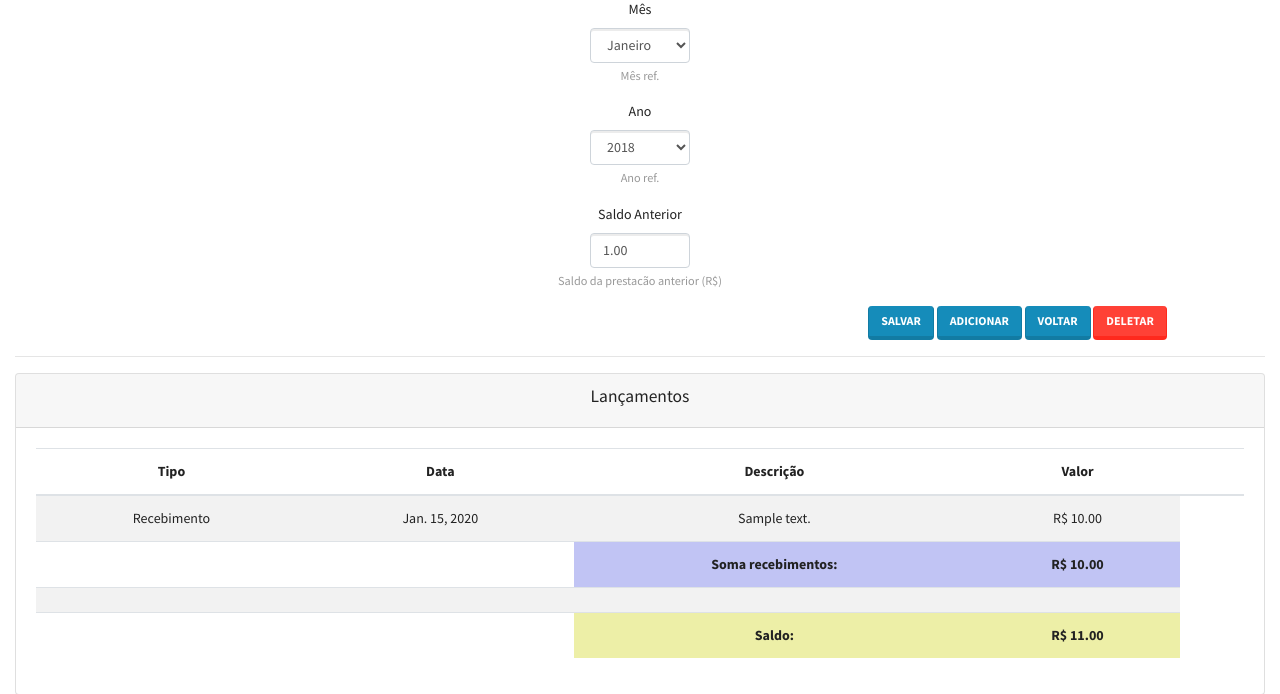
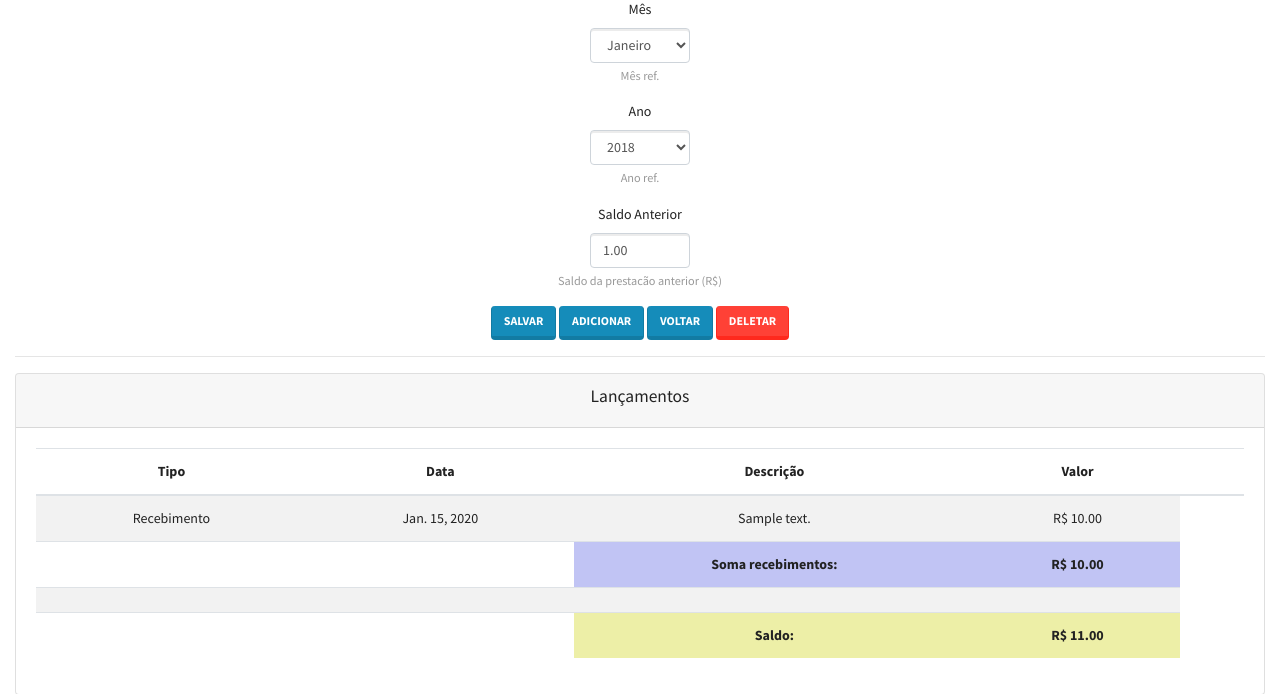
Before and after one commit to dalraf/controlecondominio, a Django app: page /prestacao/edit/1/ in a window 1280 px wide. Shown: the part 91-785 px from the top of the page. Run offline with Django 3.2, Linux system fonts and the light colour scheme; a user stored in the database is signed in; tables that the repository leaves empty hold one stand-in row (values such as "Sample post"); some libraries are stand-ins or nearby versions.

Commit message:
Alterado posição dos botoes

```diff
--- a/controlecondominio/templates/atualizaprestacao.html
+++ b/controlecondominio/templates/atualizaprestacao.html
@@ -1,18 +1,13 @@
 {% extends 'base.html' %} {% block content %}{% load bootstrap4 %}{% bootstrap_messages %} {{ form.media }}
 <form method="post" class="form" enctype="multipart/form-data">
-    <div class="row">
+    <div class="row"  align="center">
         {% csrf_token %}
-            <div class='col-12' align="center">
+            <div class='col-12'>
                 {% bootstrap_form form show_label=False%}
             </div>
     </div>
-    <div class="row">
-        <div class="col-4">
-        </div>
-        <div class="col-4">
-            <p class="{{ textoformato }}"><i>{{ mensagem }}</i></p>
-        </div>
-        <div class='col-4'>
+    <div class="row" align="center">
+        <div class='col-12'>
             <input type="submit" name="Salvar" value="Salvar" class="btn btn-primary">
             <a class="btn btn-primary" role="button" href="{% url 'crialancamento' prestacao  %}">Adicionar</a>
             <a class="btn btn-primary" role="button" href="{% url 'listaprestacao' %}">Voltar</a>
```
Also changed, not shown: controlecondominio/templates/atualizalancamento.html (+2 -7 lines).
